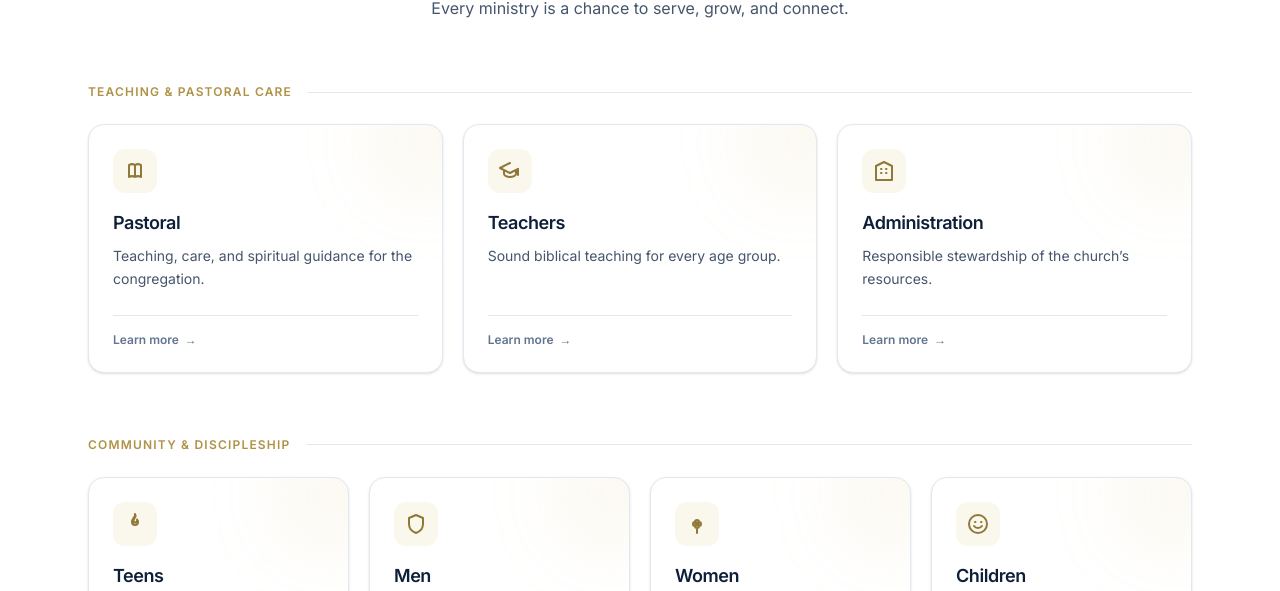
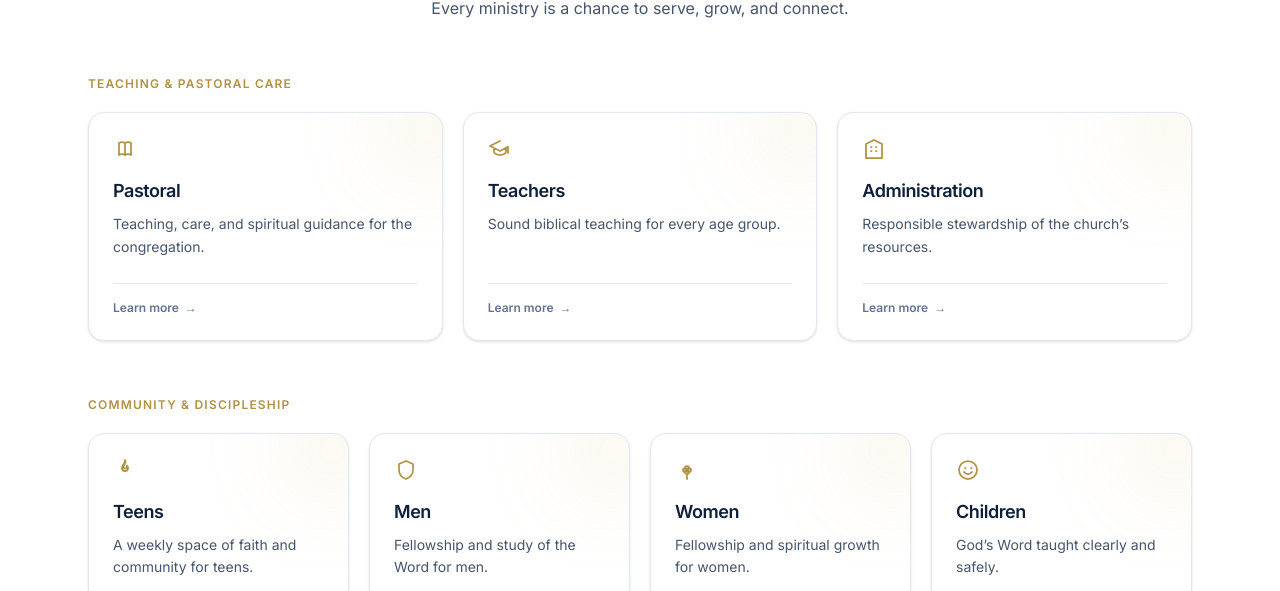
Before and after one commit to ceax127/ibgcajamarca-temp, a React (Vite) app: page /ministerios in a window 1280 px wide. Shown: the part 209-800 px from the top of the page. Built offline with nearby package versions, Linux system fonts and the light colour scheme; no server answers.

Commit message:
Revert "Brighten ministry icons and section dividers on the Ministries page"
This reverts commit 3e79c0dc8de9fa7ffaeb9c063c5316dace4b3983.

```diff
--- a/src/components/MinistryIcon.tsx
+++ b/src/components/MinistryIcon.tsx
@@ -57,19 +57,11 @@ const paths: Record<string, string> = {
     'M18 8a3 3 0 1 0 0-6 3 3 0 0 0 0 6ZM6 15a3 3 0 1 0 0-6 3 3 0 0 0 0 6ZM18 22a3 3 0 1 0 0-6 3 3 0 0 0 0 6ZM8.6 13.5l6.8 3.9M15.4 6.5l-6.8 4',
 }
 
-export function MinistryIcon({
-  id,
-  className,
-  strokeWidth = 1.75,
-}: {
-  id: string
-  className?: string
-  strokeWidth?: number
-}) {
+export function MinistryIcon({ id, className }: { id: string; className?: string }) {
   const d = paths[id]
   if (!d) return null
   return (
-    <svg viewBox="0 0 24 24" className={className} fill="none" stroke="currentColor" strokeWidth={strokeWidth}>
+    <svg viewBox="0 0 24 24" className={className} fill="none" stroke="currentColor" strokeWidth={1.75}>
       <path strokeLinecap="round" strokeLinejoin="round" d={d} />
     </svg>
   )
--- a/src/pages/Ministries.tsx
+++ b/src/pages/Ministries.tsx
@@ -31,8 +31,8 @@ export function Ministries() {
       </div>
 
       {sections.map((section) => (
-        <div key={section.key} className="mt-16 first:mt-12">
-          <h2 className="mb-6 flex items-center gap-4 text-xs font-semibold uppercase tracking-widest text-gold-600 after:h-px after:flex-1 after:bg-slate-200 dark:text-gold-400 dark:after:bg-night-800">
+        <div key={section.key} className="mt-14 first:mt-12">
+          <h2 className="mb-5 text-xs font-semibold uppercase tracking-widest text-gold-600 dark:text-gold-400">
             {section.label}
           </h2>
           <div className={`grid gap-5 sm:grid-cols-2 ${section.gridCols}`}>
@@ -57,13 +57,13 @@ export function Ministries() {
                   />
 
                   <div>
-                    <div className="flex h-11 w-11 items-center justify-center rounded-xl bg-gold-500/10 text-gold-700 transition-transform duration-300 group-hover:scale-105 dark:text-gold-300">
-                      <MinistryIcon id={ministry.id} className="h-6 w-6" strokeWidth={2} />
+                    <div className="text-gold-600 transition-transform duration-300 group-hover:scale-105 dark:text-gold-400">
+                      <MinistryIcon id={ministry.id} className="h-6 w-6" />
                     </div>
-                    <h3 className="mt-4 text-lg font-semibold tracking-tight text-brand-950 transition-colors group-hover:text-brand-800 dark:text-white">
+                    <h3 className="mt-4 text-lg font-semibold tracking-tight text-brand-950 transition-colors group-hover:text-brand-800 dark:text-white dark:group-hover:text-gold-300">
                       {ministry.name[lang]}
                     </h3>
-                    <p className="mt-2 text-sm leading-relaxed text-slate-600 dark:text-night-300">
+                    <p className="mt-2 text-sm leading-relaxed text-slate-600 dark:text-night-400">
                       {ministry.tagline[lang]}
                     </p>
                   </div>
```
